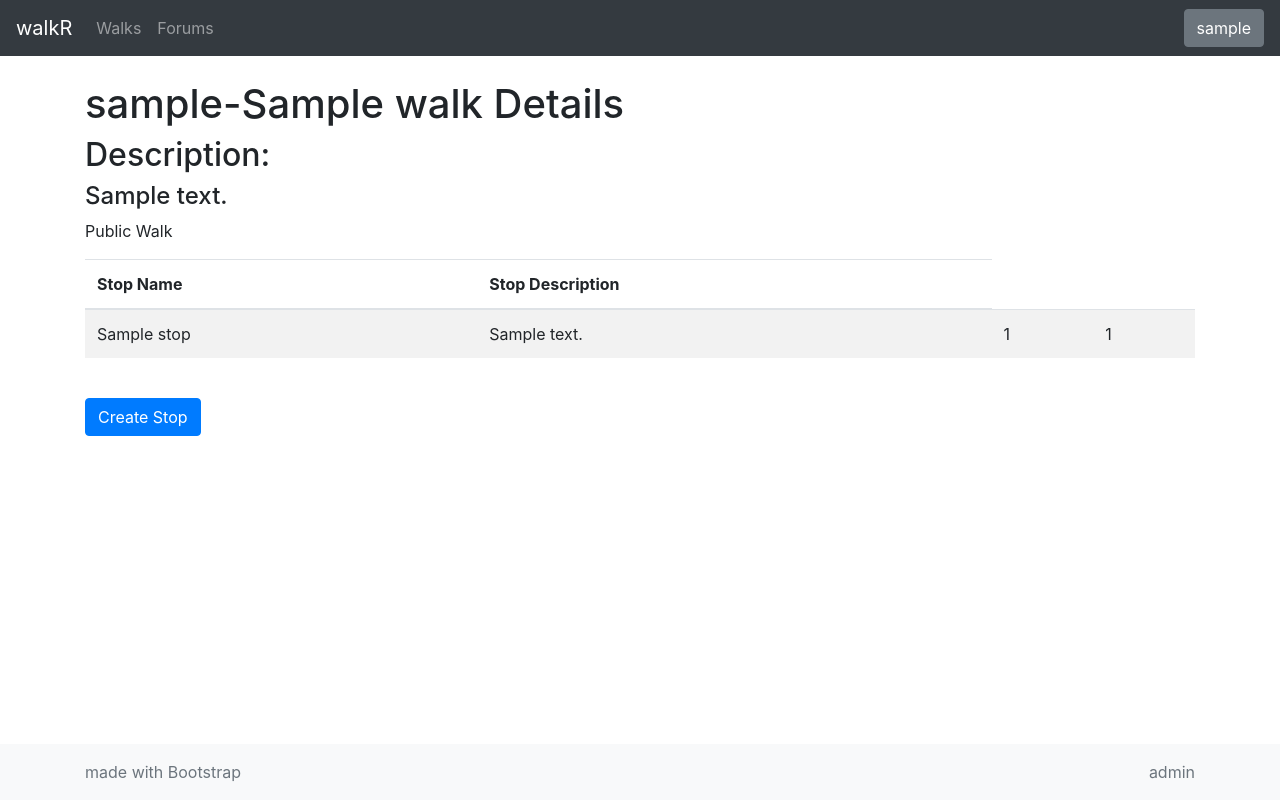
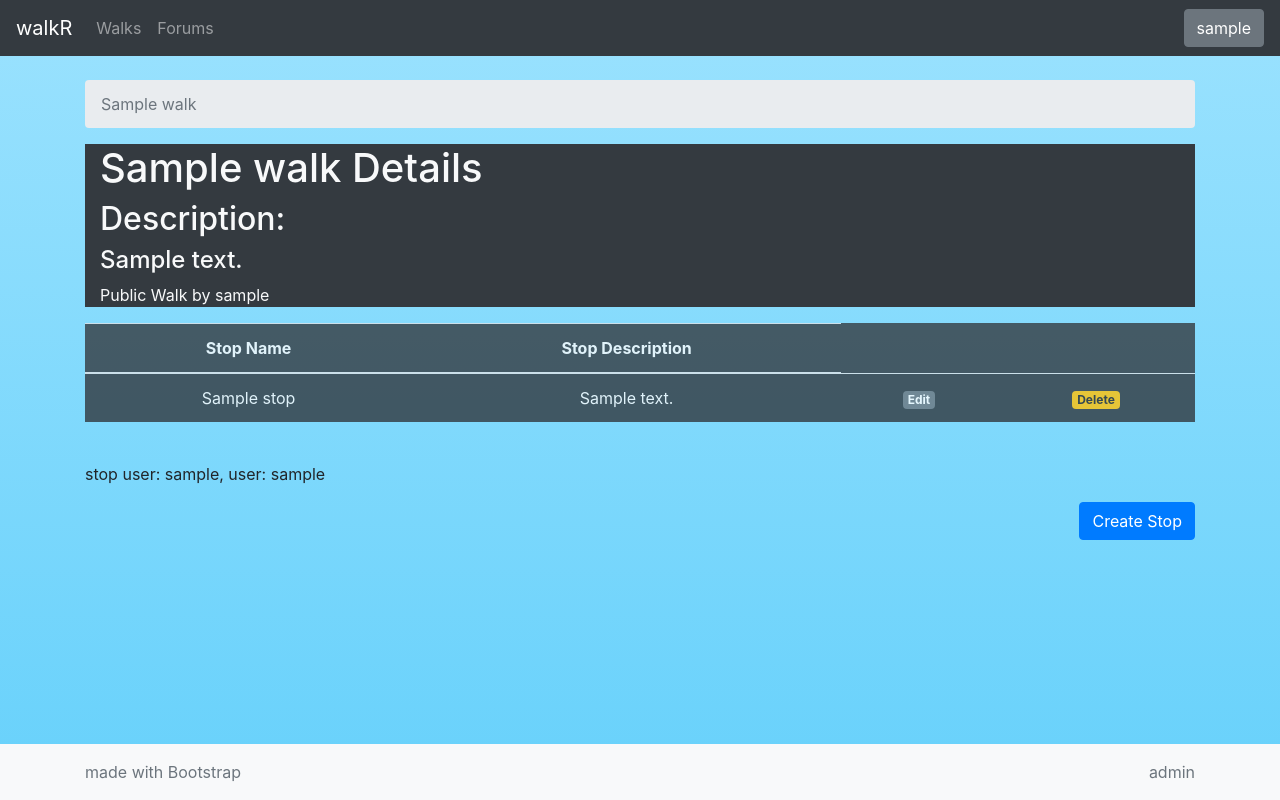
Before and after one commit to yashkir/walkr, a Django app: page /walks/view_walk/1/ in a window 1280 px wide. Run offline with Django 3.2, Linux system fonts and the light colour scheme; a user stored in the database is signed in; tables that the repository leaves empty hold one stand-in row (values such as "Sample post"); some libraries are stand-ins or nearby versions.

Commit message:
Update user verification, and styling in templates

```diff
--- a/templates/base.html
+++ b/templates/base.html
@@ -7,7 +7,17 @@
   <title>walkrR - {% block title %}{% endblock %}</title>
   {% bootstrap_css %}
 </head>
+{% with path_string=request.path %}
+{% if 'view_walk' in path_string %}
+<body style= "background:linear-gradient(to bottom, #9be2fe 0%,#67d1fb 100%); background-size:cover"  class="d-flex flex-column h-100">
+
+{% elif "/stop/" in path_string %}
+<body style= "background-image:url('https://cdn.pixabay.com/photo/2019/04/10/11/56/watercolour-4116932_960_720.png'); background-size:cover" class="d-flex flex-column h-100">
+{% else %}
 <body class="d-flex flex-column h-100">
+  {{path_string}}
+{% endif %}
+{% endwith %}
   {% bootstrap_javascript jquery='full' %}
   {% bootstrap_messages %}
   <nav class="navbar navbar-expand-md navbar-dark bg-dark">
--- a/walks/templates/walk_detail.html
+++ b/walks/templates/walk_detail.html
@@ -1,22 +1,35 @@
 {% extends 'base.html' %}
 {% block title %}
-Profile
+{{walk.title}}
 {% endblock %}
 {% block content %}
-    <h1>{{walk.user}}-{{walk.title}} Details</h1>
+
+    <div>
+        <nav aria-label="breadcrumb">
+            <ol class="breadcrumb">
+                <li class="breadcrumb-item active">{{walk.title}}</li>
+            </ol>
+        </nav>
+    </div>
+
+
+    <div class = "container-fluid text-light bg-dark">
+
+        <h1>{{walk.title}} Details</h1>
         <h2> Description:</h2>
         <h4>{{walk.description}}</h4>
         {% if walk.is_public == True %}
-    <p> Public Walk</p>
+    <p> Public Walk by {{walk.user}}</p>
     {% else %}
-    <p> Private Walk</p>
+    <p> Private Walk by {{walk.user}}</p>
     {% endif %}
+    </div>
 
-    <table class="table table-hover table-striped">
+    <table style ="opacity:0.8"class="table text-center text-light bg-dark table-hover table-striped">
         <thead>
             <tr>
                 <th scope="col">Stop Name</th>
-              <th scope="col">Stop Description</th>
+                <th scope="col" >Stop Description</th>
             </tr>
         </thead>
         <tbody>
@@ -24,12 +37,17 @@ Profile
             <tr onclick="location.href='{% url 'stop_detail' stop.walk.id stop.id %}'">
                 <td>{{stop.title}}</td>
                 <td>{{stop.description}}</td>
-                <td>{{stop.id}}</td>
-                <td>{{stop.walk.id}}</td>
+                {% if user == walk.user or user.is_staff == True%}
+                <td><a class="badge badge-secondary" href="{% url 'edit_stop' stop.walk.id stop.id %}">Edit</a></td>
+                <td><a class="badge badge-warning" href="{% url 'delete_stop' stop.walk.id stop.id %}">Delete</a></td>
+                {% endif %}
             </tr>
             {% endfor %}
         </tbody>
     </table>
     <br>
-    <button onclick="location.href='/walks/{{walk.id}}/add_stop/'" type="button" class="btn btn-primary">Create Stop</button>
+    <p>stop user: {{walk.user.username}}, user: {{user}}</p>
+    {% if user == walk.user or user.is_staff == True or walk.is_public == True%}
+    <a href='/walks/{{walk.id}}/add_stop/'  class="btn btn-primary float-right">Create Stop</a>
+    {% endif %}
     {% endblock %}
```
Also changed, not shown: walks/templates/stop_detail.html (+9 -2 lines). Lines whose indentation alone changed are shown as unchanged.
